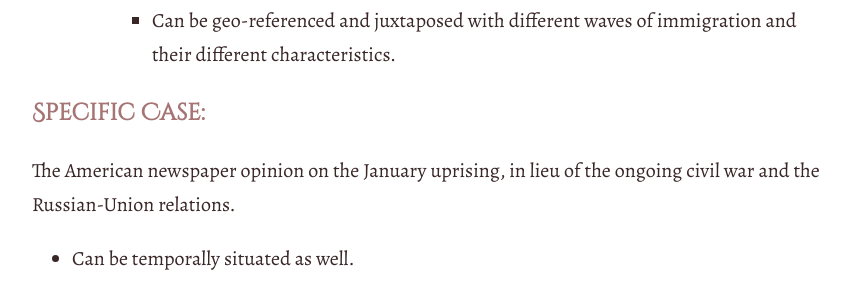
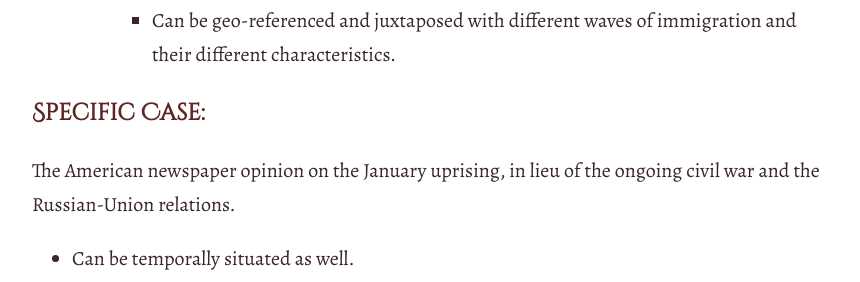
Before and after one commit to LemuelCushing/PolishUprisingSeminar, a Jekyll site: the page built from _sections/Presentation-TableOfContent.md, in a window 1280 px wide. Shown: the part 1210-1492 px from the top of the page, without its empty margins (208-1068 px from the left). Built offline with Jekyll 4.4.1, drawn with Linux system fonts in a browser that asks for light colours.

Commit message:
design tweaks

```diff
--- a/_sass/style.scss
+++ b/_sass/style.scss
@@ -30,11 +30,13 @@
 }
 
 #home {
-  background-image: url(../assets/wallpaper.png);
+  // content: "";
+// background: url(image.jpg);
+// opacity: 0.5;
+background: url(../assets/wallpaper.png);
  background-position: center center;
  background-size: percentage(1.01);
 }
-
 
 h1,
 h2,
@@ -60,10 +62,11 @@
 
 a {
     color: $brand-color;
-    text-decoration: none;
+    text-decoration: overline;
 
     &:hover {
         color: $text-color;
+        text-decoration: inherit line-through;
     }
 }
 
@@ -120,13 +123,14 @@
 }
 
 .headline {
-    font-size: 2em;
+    font-size: 3em;
     @include media-query($on-palm) {
         font-size: 2em;
     }
     position: static;
     margin-left: -80px;
-    text-shadow: 1px 1px 1px #E8E8E8, 3px 4px 5px #000;
+    // text-shadow: 0px -1px 2px #392626, 3px 4px 5px #000;
+    // text-shadow: 1px 1px 1px #E8E8E8, 3px 4px 5px #000;
     // text-shadow: 1px 1px 1px #E8E8E8, 3px 4px 5px #000;
     }
 
--- a/css/main.scss
+++ b/css/main.scss
@@ -17,11 +17,12 @@
 
 $spacing-unit:     30px;
 
+// Even a comment?
 $text-color:       #392626;
 $background-color: #E8E8E8;
 $brand-color:      #604040;
-$headline-color:   #a67474;
-$subsection-color: #743232;
+$headline-color:   #5e2525;
+$subsection-color: #470b0b;
 
 
 $grey-color:       #828282;
```
